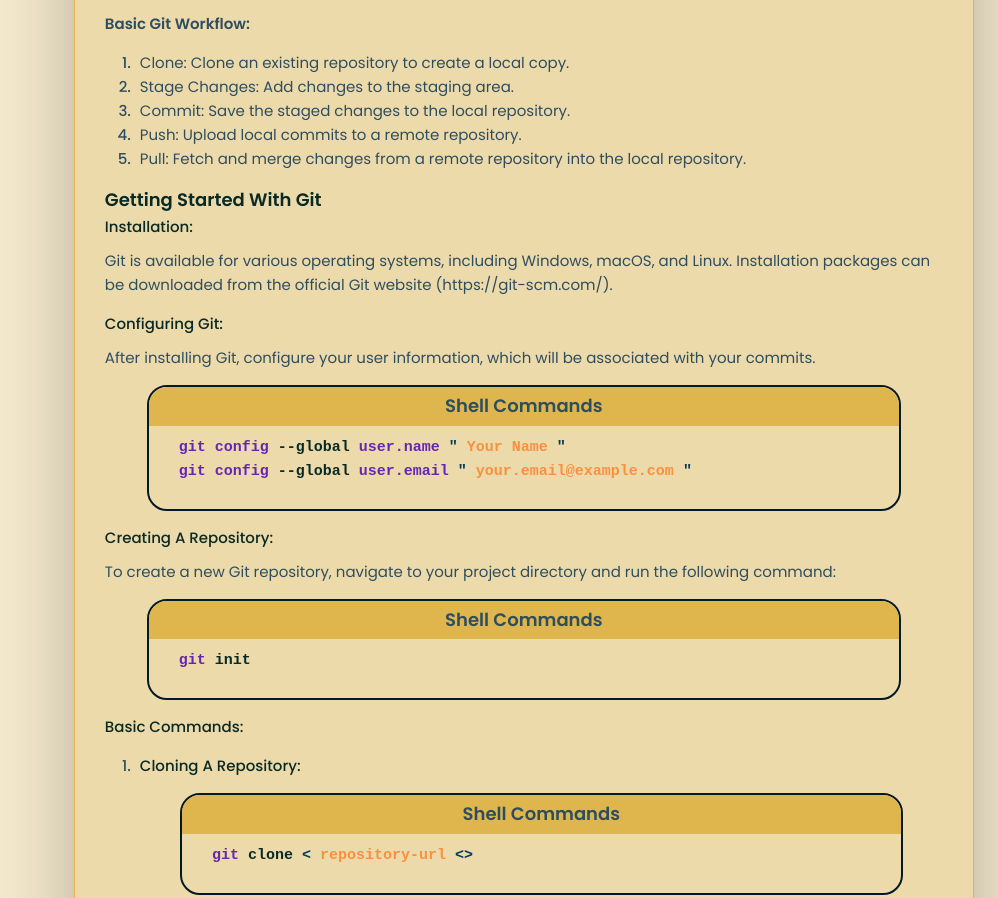
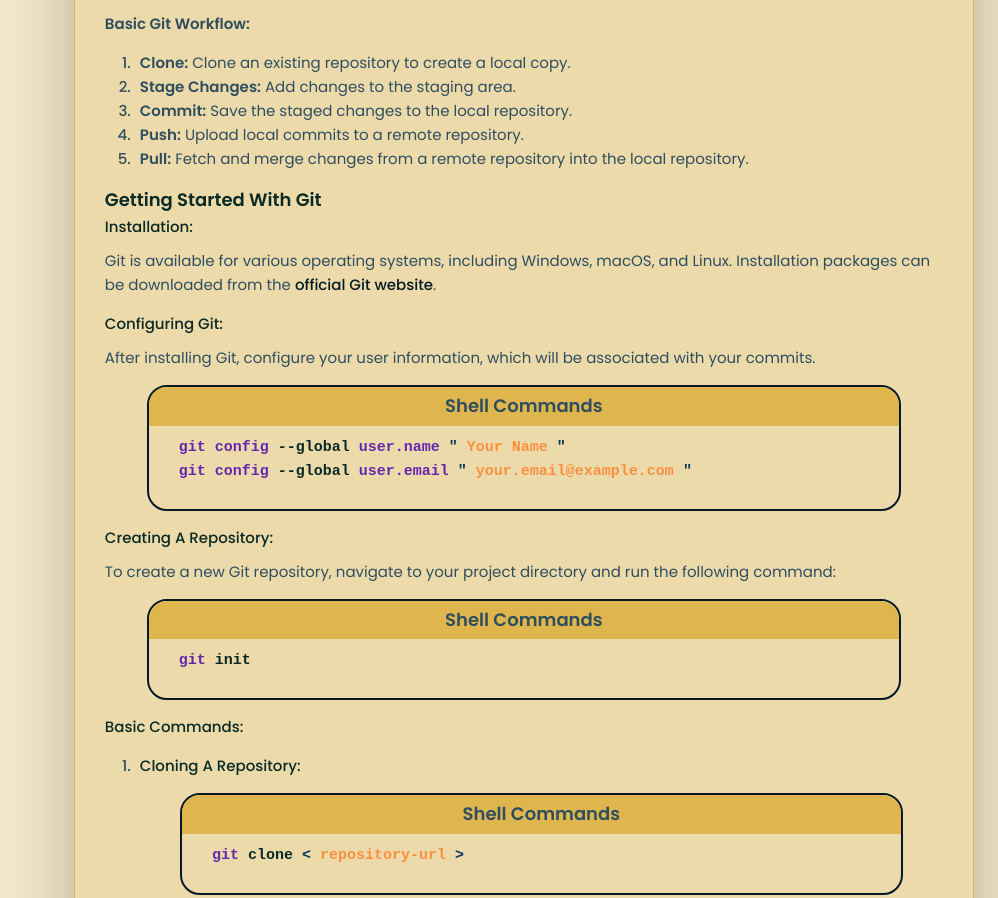
Before and after one commit to Abhisek-Pandey/public, a plain HTML site: page blogs/technical/VersionControl.html in a window 1280 px wide. Shown: the part 1715-2613 px from the top of the page, without its empty margins (282-1280 px from the left). Drawn offline with nearby package versions, Linux system fonts and the light colour scheme.

Commit message:
correction of VC

```diff
--- a/blogs/technical/VersionControl.html
+++ b/blogs/technical/VersionControl.html
@@ -196,19 +196,19 @@
                     <b>Basic Git Workflow:</b>
                 <ol>
                     <li>
-                        Clone: Clone an existing repository to create a local copy.
+                        <b>Clone:</b> Clone an existing repository to create a local copy.
                     </li>
                     <li>
-                        Stage Changes: Add changes to the staging area.
+                        <b>Stage Changes:</b> Add changes to the staging area.
                     </li>
                     <li>
-                        Commit: Save the staged changes to the local repository.
+                        <b>Commit:</b> Save the staged changes to the local repository.
                     </li>
                     <li>
-                        Push: Upload local commits to a remote repository.
+                        <b>Push:</b> Upload local commits to a remote repository.
                     </li>
                     <li>
-                        Pull: Fetch and merge changes from a remote repository into the local repository.
+                        <b>Pull:</b> Fetch and merge changes from a remote repository into the local repository.
                     </li>
                 </ol>
                 </p>
@@ -220,7 +220,7 @@
                 </h5>
                 <p>
                     Git is available for various operating systems, including Windows, macOS, and Linux. Installation
-                    packages can be downloaded from the official Git website (https://git-scm.com/).
+                    packages can be downloaded from the <a style="display: inline" href="https://git-scm.com/">official Git website</a>.
                 </p>
                 <h5 class="h5">
                     Configuring Git:
@@ -281,7 +281,7 @@
                                 <pr>clone</pr>
                                 <cb>&#60</cb>
                                 <ud> repository-url</ud>
-                                <cb><&#62</cb>
+                                <cb>&#62</cb>
                             </p>
                         </div>
                     </li>
@@ -484,7 +484,7 @@
                 <ol>
                     <li>
                         <b>Creating a GitHub Account:</b><br>
-                        Sign up for a free GitHub account at https://github.com/.
+                        Sign up for a free GitHub account at <a style="display: inline" href="https://github.com/">GitHub</a>.
                     </li>
                     <li>
                         <b>Creating a Repository:</b><br>
```
